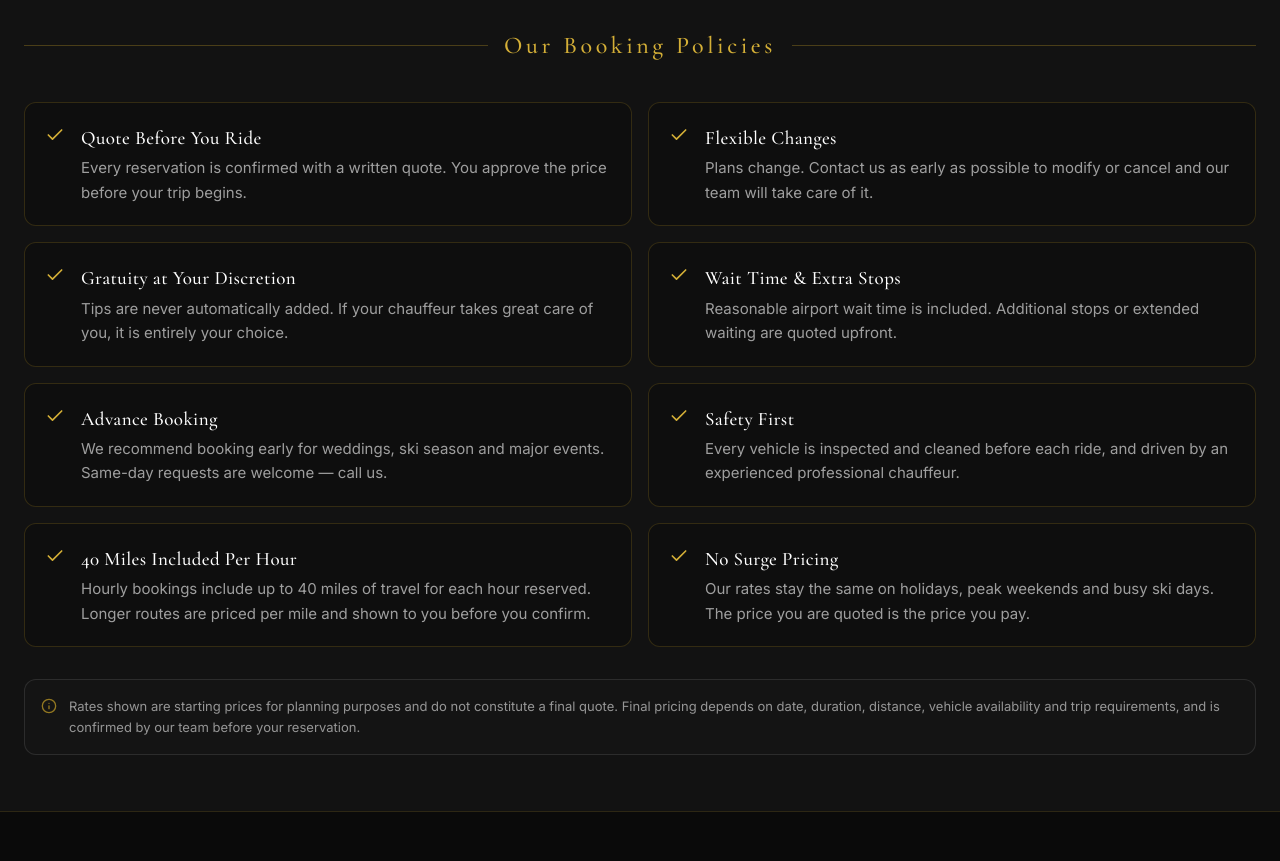
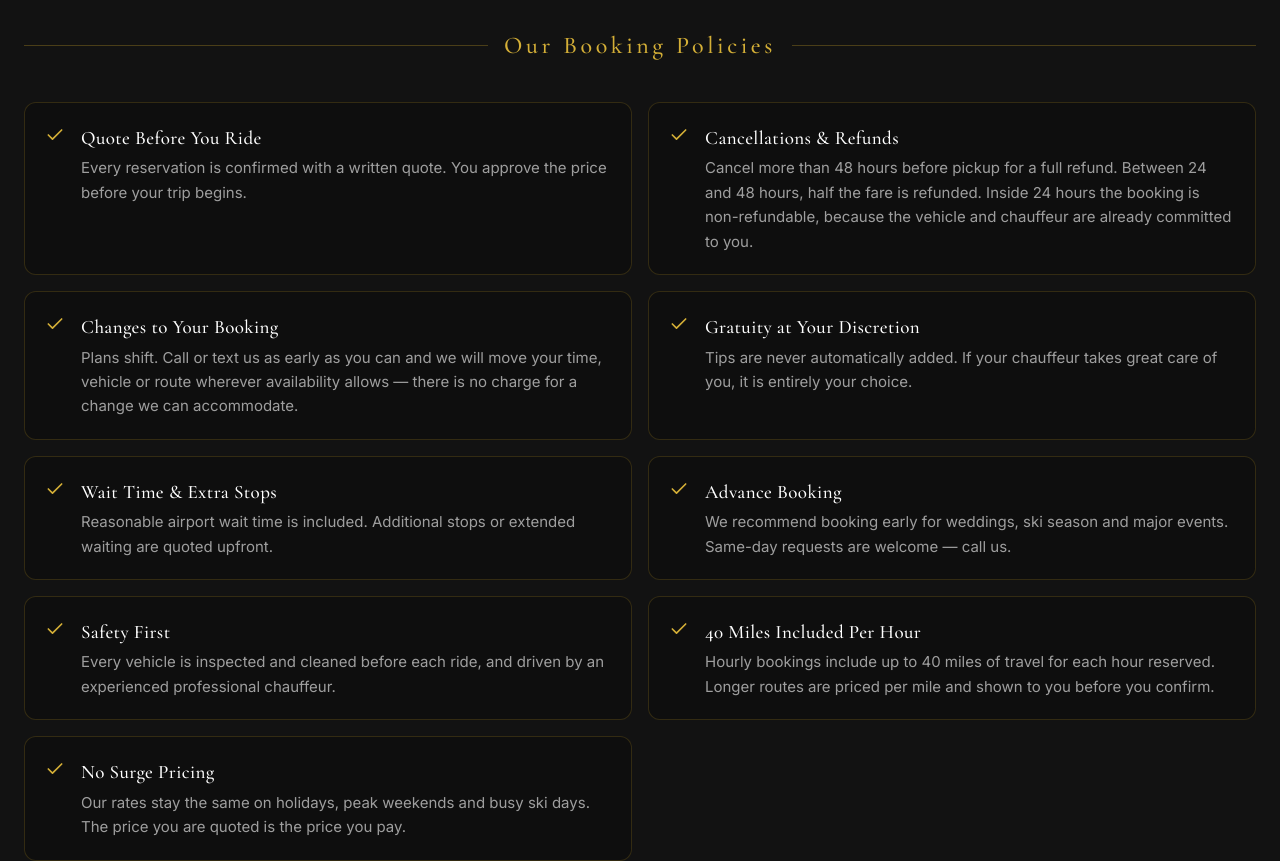
Before and after one commit to Ashenafi-Bancha/denver-black-limo-llc, a React (Vite) app in the folder denverblacklimo-frontend/: page /pricing in a window 1280 px wide. Shown: the part 2280-3141 px from the top of the page. Built offline with nearby package versions, Linux system fonts and the light colour scheme; no server answers.

Commit message:
feat: add cancellation and refund policy, surface it on the booking review step

```diff
--- a/denverblacklimo-frontend/src/data/pricing.ts
+++ b/denverblacklimo-frontend/src/data/pricing.ts
@@ -97,9 +97,14 @@ export const defaultPricing: PricingContent = {
       icon: 'file-text',
     },
     {
-      title: 'Flexible Changes',
-      text: 'Plans change. Contact us as early as possible to modify or cancel and our team will take care of it.',
+      title: 'Cancellations & Refunds',
+      text: 'Cancel more than 48 hours before pickup for a full refund. Between 24 and 48 hours, half the fare is refunded. Inside 24 hours the booking is non-refundable, because the vehicle and chauffeur are already committed to you.',
       icon: 'calendar',
+    },
+    {
+      title: 'Changes to Your Booking',
+      text: 'Plans shift. Call or text us as early as you can and we will move your time, vehicle or route wherever availability allows — there is no charge for a change we can accommodate.',
+      icon: 'file-text',
     },
     {
       title: 'Gratuity at Your Discretion',
--- a/denverblacklimo-frontend/src/pages/BookNowPage.tsx
+++ b/denverblacklimo-frontend/src/pages/BookNowPage.tsx
@@ -17,7 +17,7 @@ import {
   PHONE_HREF,
   type Airline,
 } from '../constants'
-import { useSearchParams } from 'react-router-dom'
+import { Link, useSearchParams } from 'react-router-dom'
 import {
   SERVICE_CONFIGS,
   getServiceConfig,
@@ -684,9 +684,16 @@ export function BookNowPage() {
                 {renderSummaryPanel(true)}
 
                 <div className="rounded-xl border border-gray-200 bg-white p-5 shadow-sm sm:p-6">
-                  <div className="flex items-center gap-2 rounded-lg bg-[#fdf6e3] px-4 py-3 text-sm text-gray-600">
-                    <ShieldCheck className="h-4 w-4 shrink-0" style={{ color: GOLD }} />
-                    Your information is secure and will only be used for your booking.
+                  <div className="flex items-start gap-2 rounded-lg bg-[#fdf6e3] px-4 py-3 text-sm text-gray-600">
+                    <ShieldCheck className="mt-0.5 h-4 w-4 shrink-0" style={{ color: GOLD }} />
+                    <span>
+                      Your information is secure and will only be used for your booking. Free
+                      cancellation up to 48 hours before pickup —{' '}
+                      <Link to="/pricing#policies" className="font-semibold underline" style={{ color: GOLD }}>
+                        see our booking policies
+                      </Link>
+                      .
+                    </span>
                   </div>
                   <button
                     type="button"
--- a/denverblacklimo-frontend/src/pages/PricingPage.tsx
+++ b/denverblacklimo-frontend/src/pages/PricingPage.tsx
@@ -176,7 +176,7 @@ export function PricingPage() {
       </section>
 
       {/* Policies */}
-      <section className="border-y border-brand-gold/15 bg-brand-charcoal py-14">
+      <section id="policies" className="scroll-mt-28 border-y border-brand-gold/15 bg-brand-charcoal py-14">
         <div className="mx-auto max-w-7xl px-4 md:px-6">
           <SectionHeading className="mb-10">{p.policiesTitle}</SectionHeading>
           <div className="grid gap-4 md:grid-cols-2">
```
